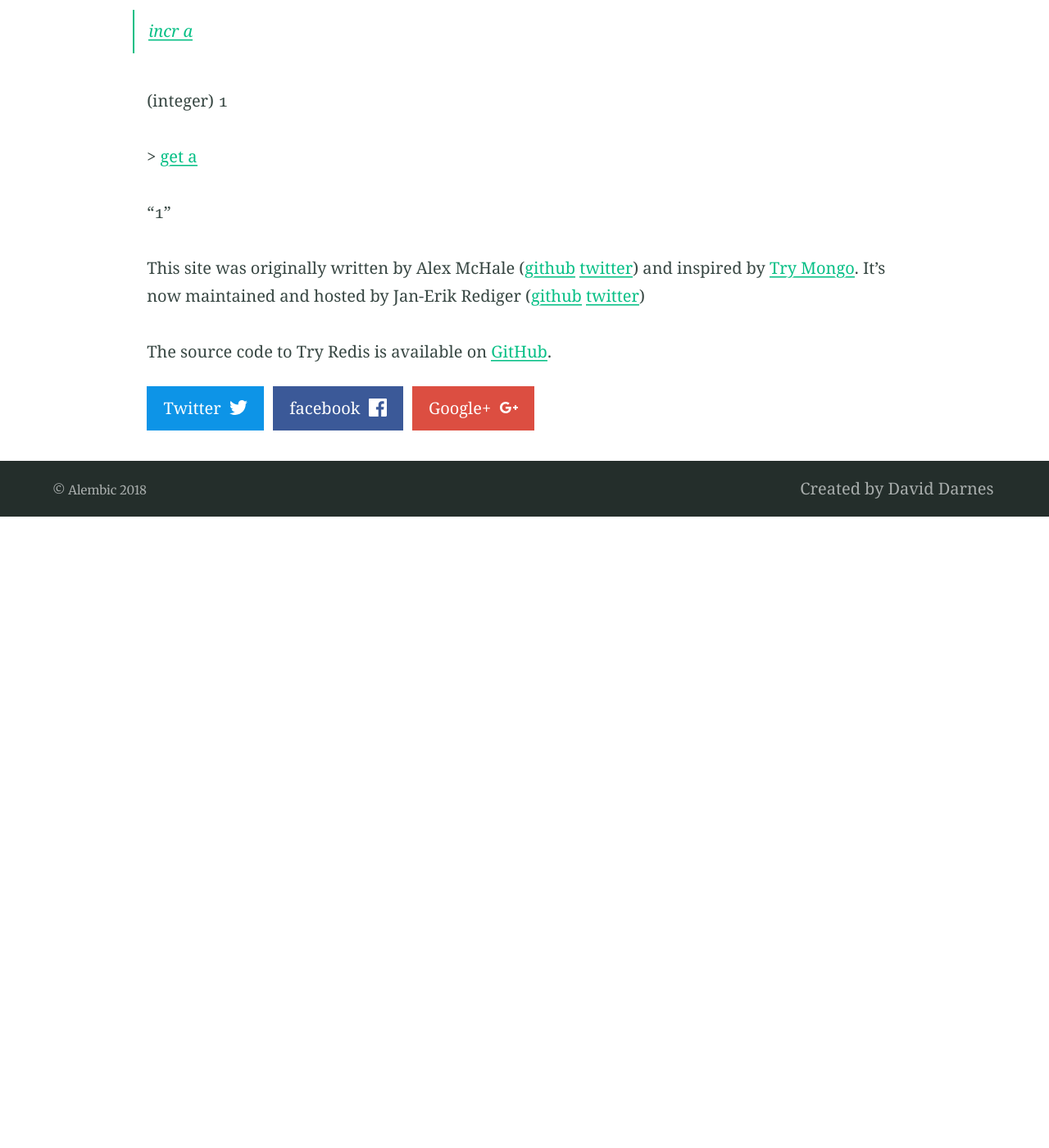
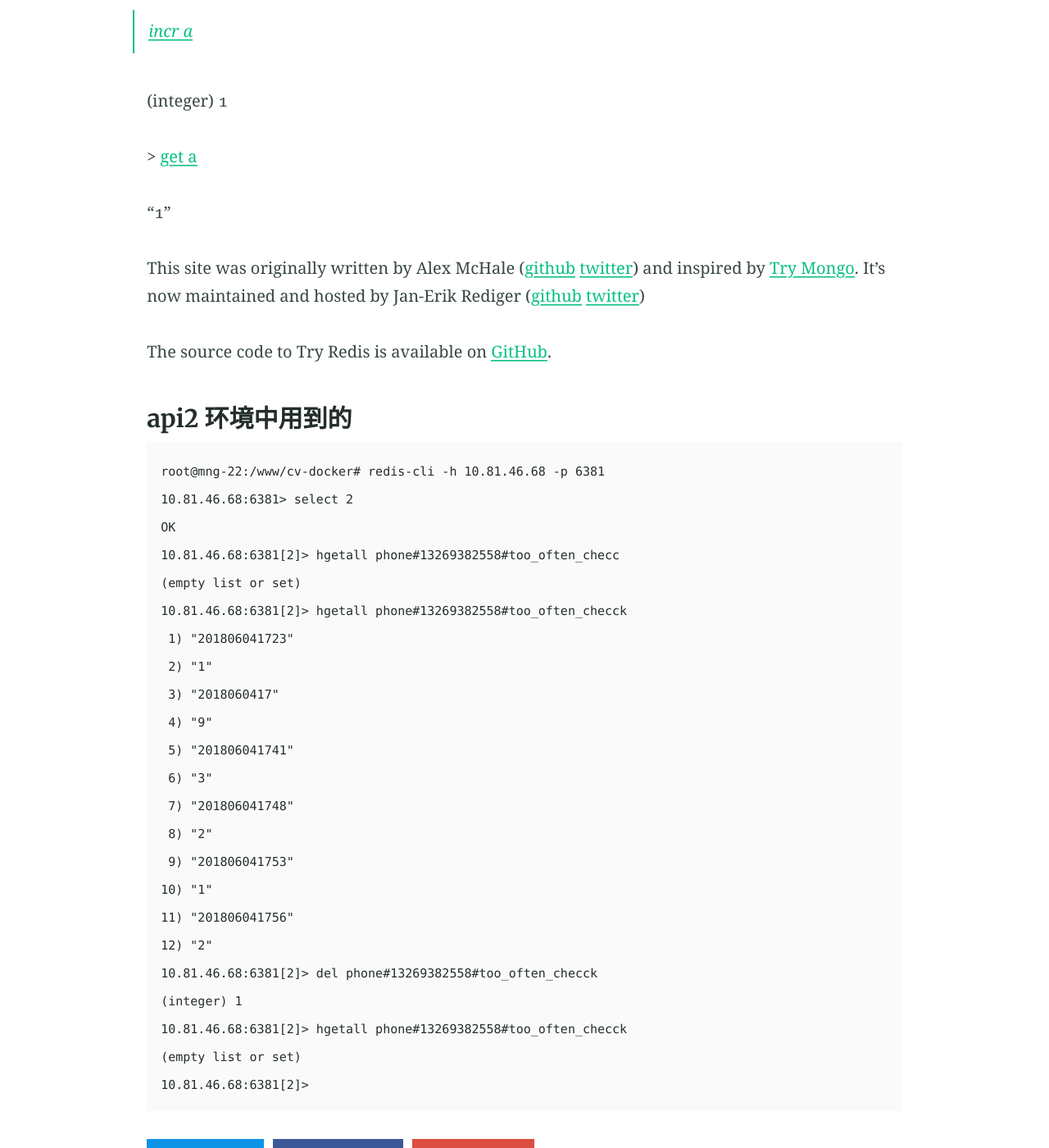
Before and after one commit to wudixm/wudixm.github.io, a Jekyll site: the page built from _posts/2018-04-03-Redis-Cli.md, in a window 1280 px wide and 1400 px high, scrolled down 6133 px. Shown: the whole window at 82% size. Built offline with Jekyll 4.4.1, drawn with Linux system fonts in a browser that asks for light colours; our own code applies the rules of GitHub Pages for plain Markdown files; before the commit the page ends 6763 px from its top, so only the background shows below that.

Commit message:
add redis cli operation getall

````diff
--- a/_posts/2018-04-03-Redis-Cli.md
+++ b/_posts/2018-04-03-Redis-Cli.md
@@ -175,3 +175,31 @@ OK
 This site was originally written by Alex McHale ([github](https://github.com/alexmchale) [twitter](https://twitter.com/alexmchale)) and inspired by [Try Mongo](http://try.mongodb.org/). It's now maintained and hosted by Jan-Erik Rediger ([github](https://github.com/badboy) [twitter](https://twitter.com/badboy_))
 
 The source code to Try Redis is available on [GitHub](http://github.com/badboy/try.redis).
+
+### api2 环境中用到的
+
+```
+root@mng-22:/www/cv-docker# redis-cli -h 10.81.46.68 -p 6381
+10.81.46.68:6381> select 2
+OK
+10.81.46.68:6381[2]> hgetall phone#13269382558#too_often_checc
+(empty list or set)
+10.81.46.68:6381[2]> hgetall phone#13269382558#too_often_checck
+ 1) "201806041723"
+ 2) "1"
+ 3) "2018060417"
+ 4) "9"
+ 5) "201806041741"
+ 6) "3"
+ 7) "201806041748"
+ 8) "2"
+ 9) "201806041753"
+10) "1"
+11) "201806041756"
+12) "2"
+10.81.46.68:6381[2]> del phone#13269382558#too_often_checck
+(integer) 1
+10.81.46.68:6381[2]> hgetall phone#13269382558#too_often_checck
+(empty list or set)
+10.81.46.68:6381[2]>
+```
````
